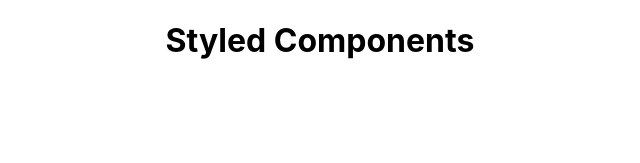
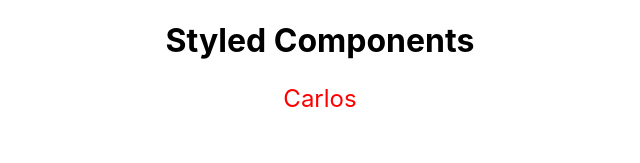
Before and after one commit to juan-carlos-aguilar/guia-definitiva, a React (Vite) app: page / in a window 1280 px wide. Shown: the top 163 px of the page, without its empty margins (320-960 px from the left). Built offline with nearby package versions, Linux system fonts and the light colour scheme.

Commit message:
Simple styled component

```diff
--- a/src/App.tsx
+++ b/src/App.tsx
@@ -1,14 +1,20 @@
 import { Component } from "react";
+import styled from 'styled-components';
 import './App.css';
 
-class App extends Component {
-  render() {
-    return (
-      <div className="App">
-        <h1>Styled Components</h1>
-      </div>
-    )
-  }
+// Simple styled component
+const P = styled.p`
+  font-size: 24px;
+  color: red;
+`
+
+function App() {
+  return (
+    <div className="App">
+      <h1>Styled Components</h1>
+      <P>Carlos</P>
+    </div>
+  )
 }
 
 export default App
```
